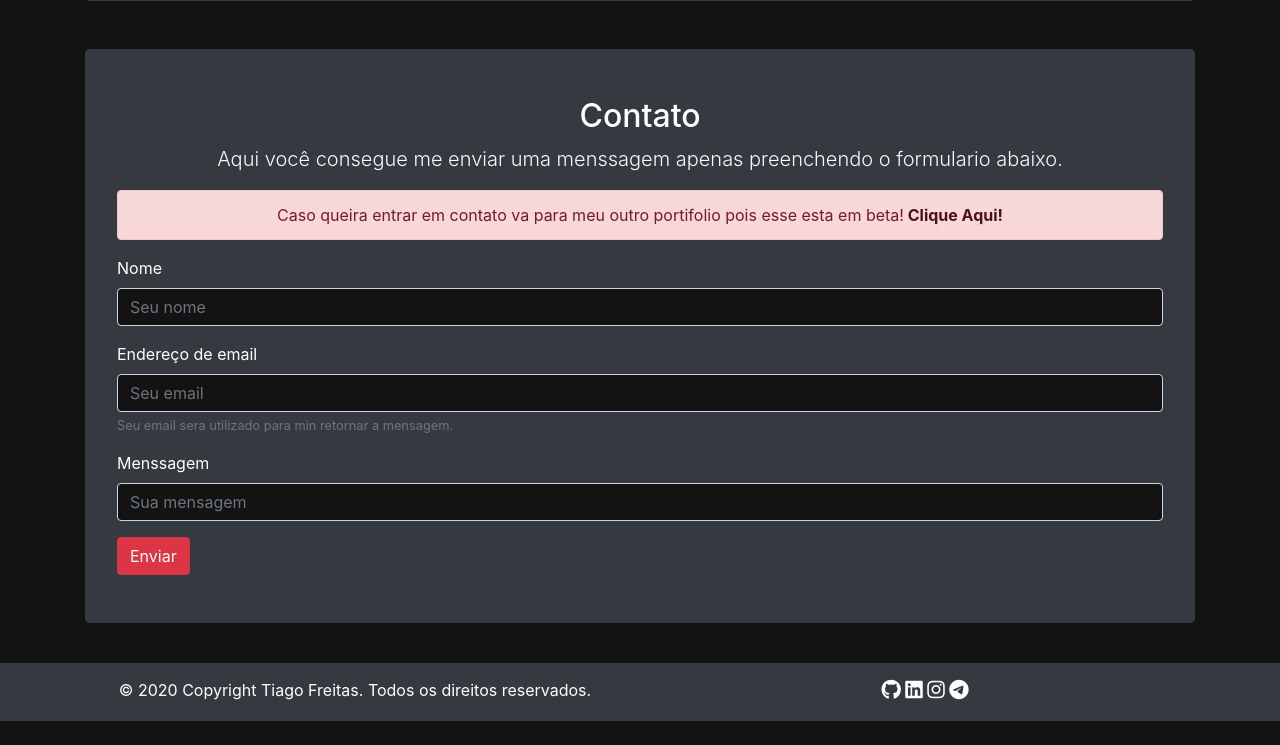
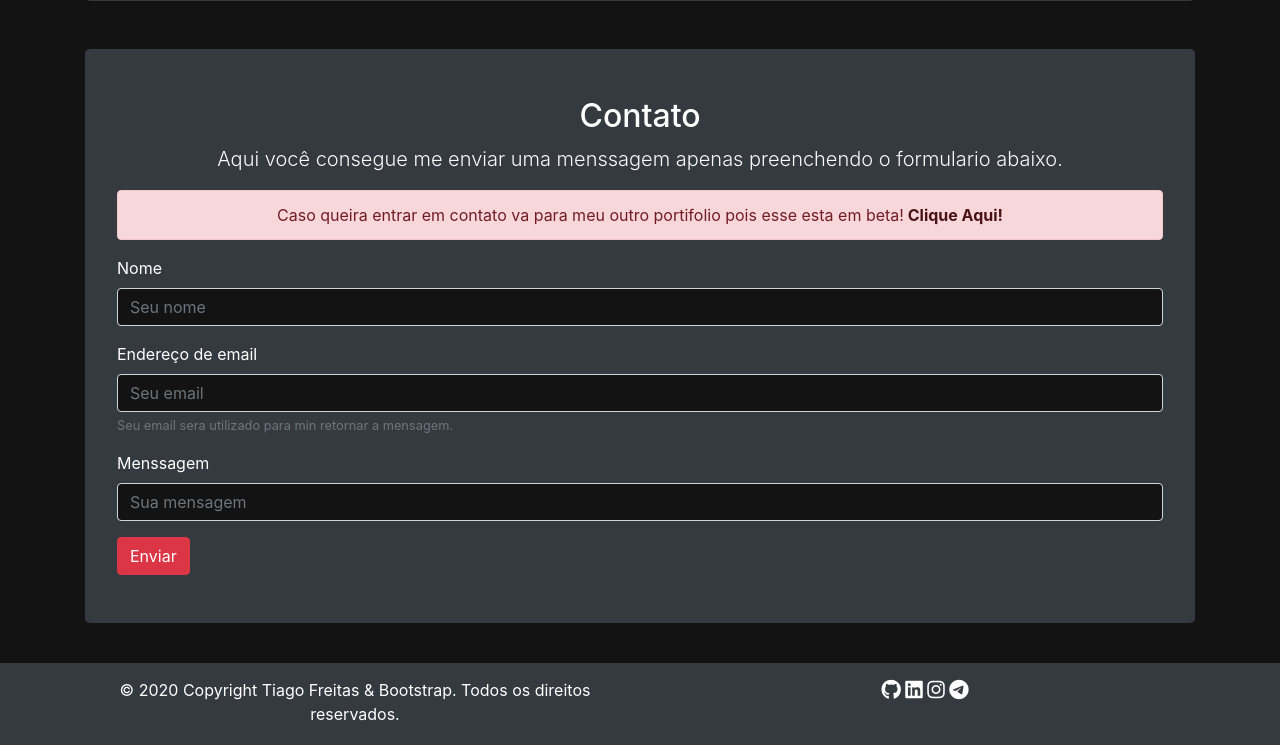
Before and after one commit to FreitsTiago/Portifolio2.0, a website: page public/index.html in a window 1280 px wide. Shown: the part 2654-3399 px from the top of the page. Before the commit the page ends 3375 px from the top, so only its background shows below. Drawn offline with nearby package versions, Linux system fonts and the light colour scheme.

Commit message:
Direitos

```diff
--- a/public/index.html
+++ b/public/index.html
@@ -232,7 +232,7 @@
     <div class="container">
       <div class="row">
         <div class="col-sm-6">
-          <p class="text-white theme">© 2020 Copyright Tiago Freitas. Todos os direitos reservados.</p>
+          <p class="text-white theme">© 2020 Copyright Tiago Freitas & Bootstrap. Todos os direitos reservados.</p>
         </div>
         <div class="col">
           <a target="_blank" title="GitHub: FreitsTiago" href="https://github.com/FreitsTiago"><i
```
